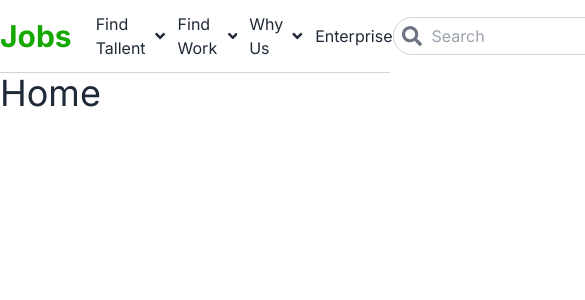
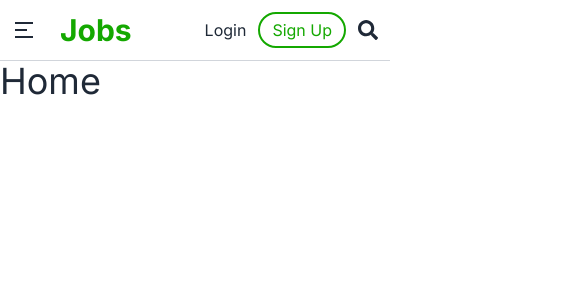
Before and after one commit to MahidunNobi/Jobs, a Next.js app: page /home in a window 390 px wide. Shown: the top 300 px of the page, 585 px wide, since content can reach past the window. Built offline with nearby package versions, Linux system fonts and the light colour scheme.

Commit message:
Responsive componants with Icon is added

```diff
--- /dev/null
+++ b/src/components/Navbar/MobileNav.jsx
@@ -0,0 +1,14 @@
+import React from 'react'
+import { RiMenu2Fill } from "react-icons/ri";
+
+const MobileNav = () => {
+  return (
+    <div className='lg:hidden'>
+        <div className="logo">
+            <RiMenu2Fill className='text-2xl' />
+        </div>
+    </div>
+  )
+}
+
+export default MobileNav
--- /dev/null
+++ b/src/components/Navbar/MobileSearchbar.jsx
@@ -0,0 +1,14 @@
+import React from 'react'
+import { FaSearch  } from "react-icons/fa";
+
+const MobileSearch = () => {
+  return (
+    <div className='md:hidden'>
+      <div className="icon">
+        <FaSearch className='text-xl' />
+      </div>
+    </div>
+  )
+}
+
+export default MobileSearch
--- a/src/components/Navbar/Navbar.jsx
+++ b/src/components/Navbar/Navbar.jsx
@@ -1,19 +1,21 @@
-import { FaAngleDown, FaAngleRight, FaArrowRight   } from "react-icons/fa";
-import { AiOutlineUsergroupDelete } from "react-icons/ai";
+import { FaAngleDown, } from "react-icons/fa";
 import Searchbar from "./Searchbar";
 import FirstNestedMenu from "./FirstNestedMenu";
 import SecondNestedMenu from "./SecoundNestedMenu";
 import ThirdNestedMenu from "./ThirdNestedMenu";
+import MobileNav from "./MobileNav";
+import MobileSearchbar from "./MobileSearchbar";
 
 const Navbar = () => {
   return (
     <nav className="border-b border-gray-300">
-      <div className="container mx-auto  flex justify-between items-center">
+      <div className="container mx-auto px-3 flex justify-between items-center">
         <div className="left flex gap-6 items-center">
+          <MobileNav />
           <div className="logo">
             <h1 className="text-3xl font-bold text-grn"> Jobs</h1>
           </div>
-          <ul className="flex gap-3 items-center">
+          <ul className="hidden lg:flex gap-3 items-center ">
             <li className="flex gap-1 items-center py-3 md:py-5 group cursor-pointer">
               <span> Find Tallent </span>
               <FaAngleDown className="group-hover:rotate-180 duration-300" />
@@ -37,11 +39,12 @@ const Navbar = () => {
             </li>
           </ul>
         </div>
-        <div className="right flex items-center gap-3">
+        <div className="right flex items-center gap-3 py-3 lg:py-5">
           {/* Input field */}
           <Searchbar />
           <button className="hover:text-grn duration-300"> Login</button>
           <button className="border-2 border-grn rounded-full py-1 px-3 text-grn hover:bg-grn hover:text-white duration-300"> Sign Up</button>
+          <MobileSearchbar />
         </div>
       </div>
     </nav>
--- a/src/components/Navbar/Searchbar.jsx
+++ b/src/components/Navbar/Searchbar.jsx
@@ -5,7 +5,7 @@ import { IoBriefcaseOutline } from "react-icons/io5";
 
 const Searchbar = () => {
   return (
-    <div className="flex items-center border border-gray-300 hover:bg-gray-200 duration-200 rounded-full">
+    <div className="hidden md:flex items-center border border-gray-300 hover:bg-gray-200 duration-200 rounded-full">
             {/* Search Icon and Input field */}
             <div className="rounded-full flex items-center relative">
               <FaSearch className="text-xl text-gray-500 absolute left-2" />
```
